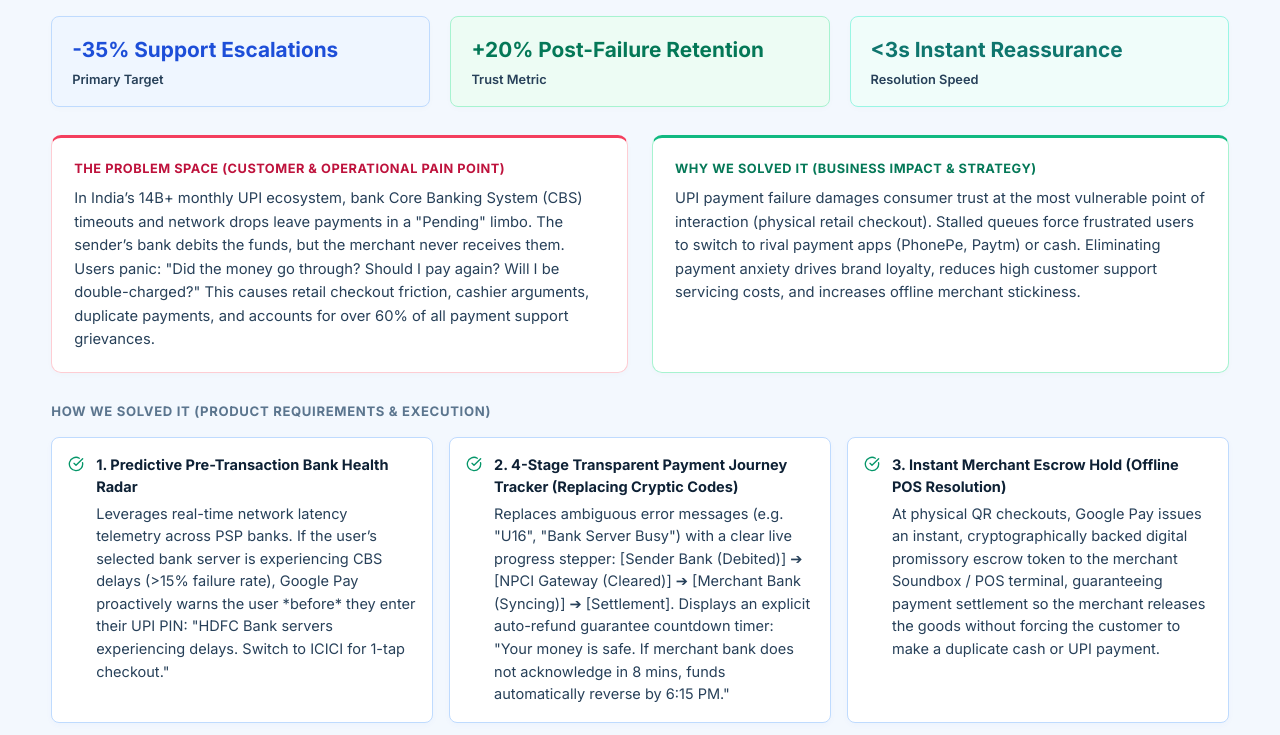
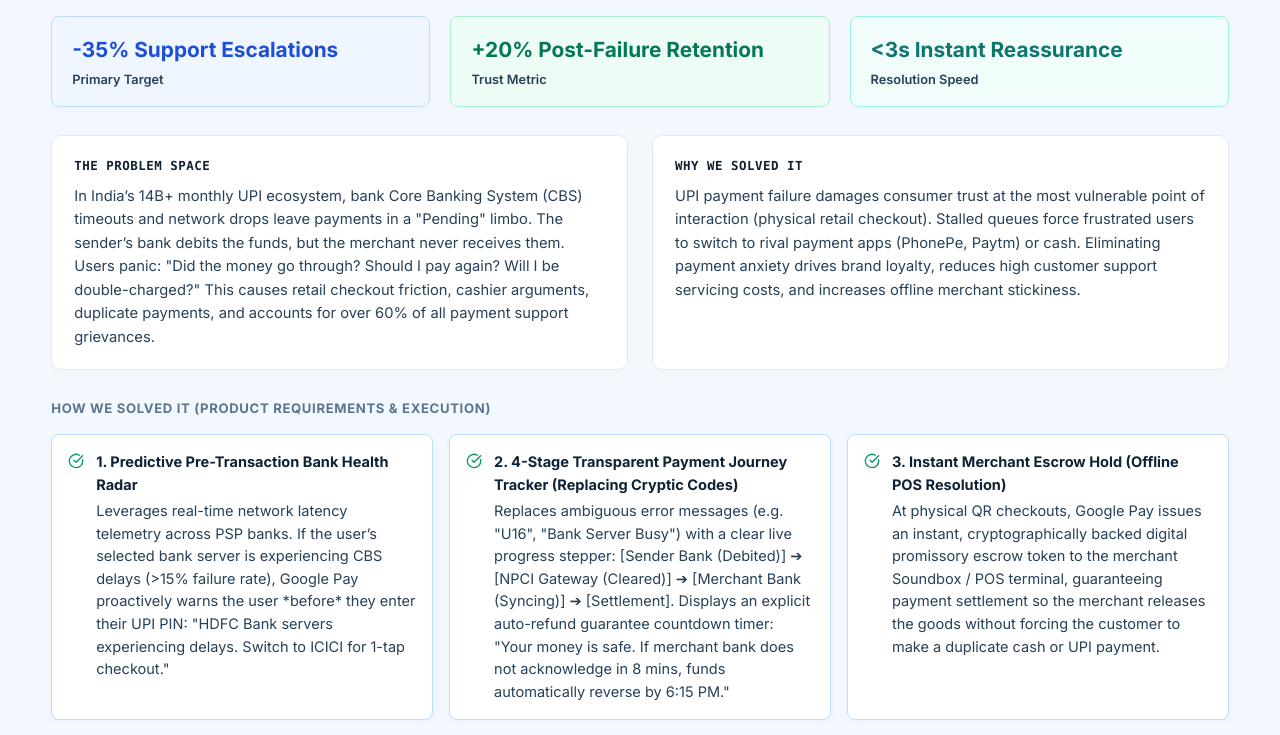
Before and after one commit to rohanvashisth/Portfolio, a React (Vite) app: page / in a window 1280 px wide. Shown: the part 4820-5555 px from the top of the page. Built offline with nearby package versions, Linux system fonts and the light colour scheme.

Commit message:
Auto-commit: saved changes on 10/14/2026, 7:10:30 PM

```diff
--- a/src/components/Projects.jsx
+++ b/src/components/Projects.jsx
@@ -409,18 +409,18 @@
                   }}
                   className="projects-two-col"
                 >
-                  <div style={{ backgroundColor: '#ffffff', border: '1px solid #fecdd3', borderTop: '3px solid #f43f5e', padding: '20px 22px', borderRadius: '10px', boxShadow: '0 2px 6px rgba(0,0,0,0.02)' }}>
-                    <div style={{ fontSize: '0.8rem', fontWeight: 750, textTransform: 'uppercase', letterSpacing: '0.04em', color: '#be123c', marginBottom: '8px' }}>
-                      The Problem Space (Customer & Operational Pain Point)
+                  <div style={{ backgroundColor: '#ffffff', border: '1px solid var(--border-hairline)', padding: '20px 22px', borderRadius: '10px', boxShadow: '0 2px 6px rgba(0,0,0,0.02)' }}>
+                    <div style={{ fontSize: '0.78rem', fontFamily: 'var(--font-mono)', fontWeight: 750, textTransform: 'uppercase', letterSpacing: '0.04em', color: 'var(--text-primary)', marginBottom: '8px' }}>
+                      The Problem Space
                     </div>
                     <p style={{ fontSize: '0.92rem', color: 'var(--text-secondary)', lineHeight: 1.6 }}>
                       {proj.theIssue}
                     </p>
                   </div>
 
-                  <div style={{ backgroundColor: '#ffffff', border: '1px solid #a7f3d0', borderTop: '3px solid #10b981', padding: '20px 22px', borderRadius: '10px', boxShadow: '0 2px 6px rgba(0,0,0,0.02)' }}>
-                    <div style={{ fontSize: '0.8rem', fontWeight: 750, textTransform: 'uppercase', letterSpacing: '0.04em', color: '#047857', marginBottom: '8px' }}>
-                      Why We Solved It (Business Impact & Strategy)
+                  <div style={{ backgroundColor: '#ffffff', border: '1px solid var(--border-hairline)', padding: '20px 22px', borderRadius: '10px', boxShadow: '0 2px 6px rgba(0,0,0,0.02)' }}>
+                    <div style={{ fontSize: '0.78rem', fontFamily: 'var(--font-mono)', fontWeight: 750, textTransform: 'uppercase', letterSpacing: '0.04em', color: 'var(--text-primary)', marginBottom: '8px' }}>
+                      Why We Solved It
                     </div>
                     <p style={{ fontSize: '0.92rem', color: 'var(--text-secondary)', lineHeight: 1.6 }}>
                       {proj.whySolve}
```
